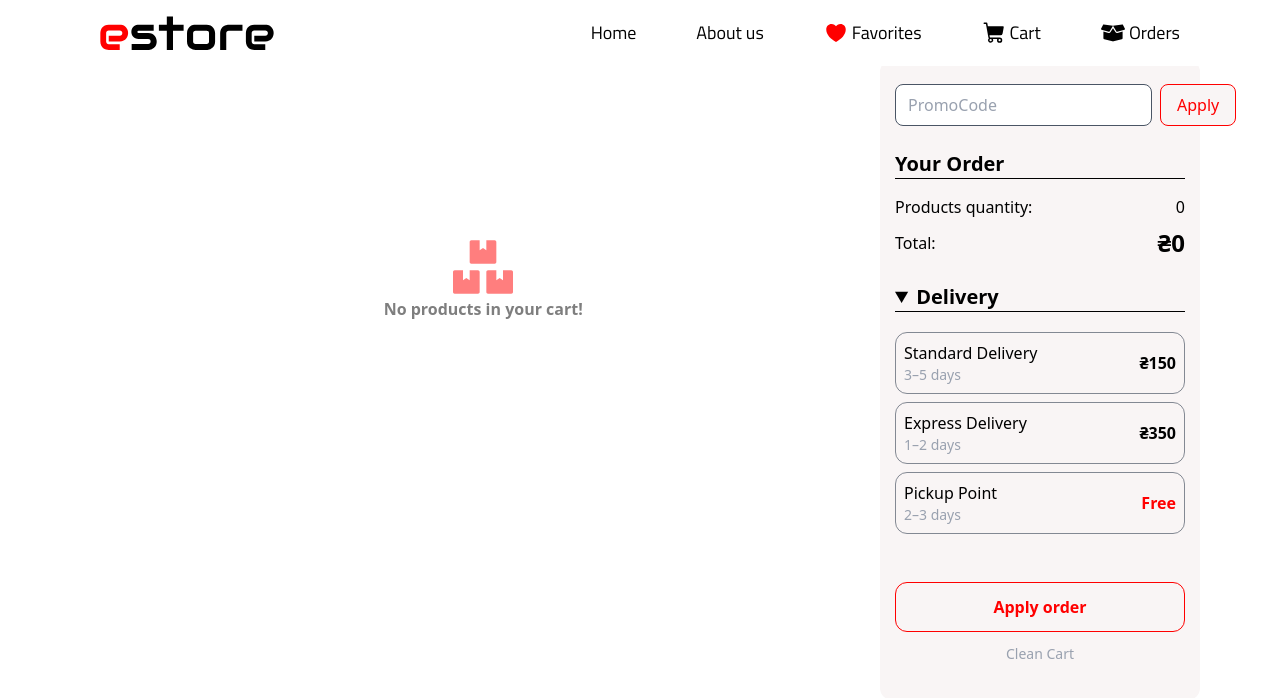
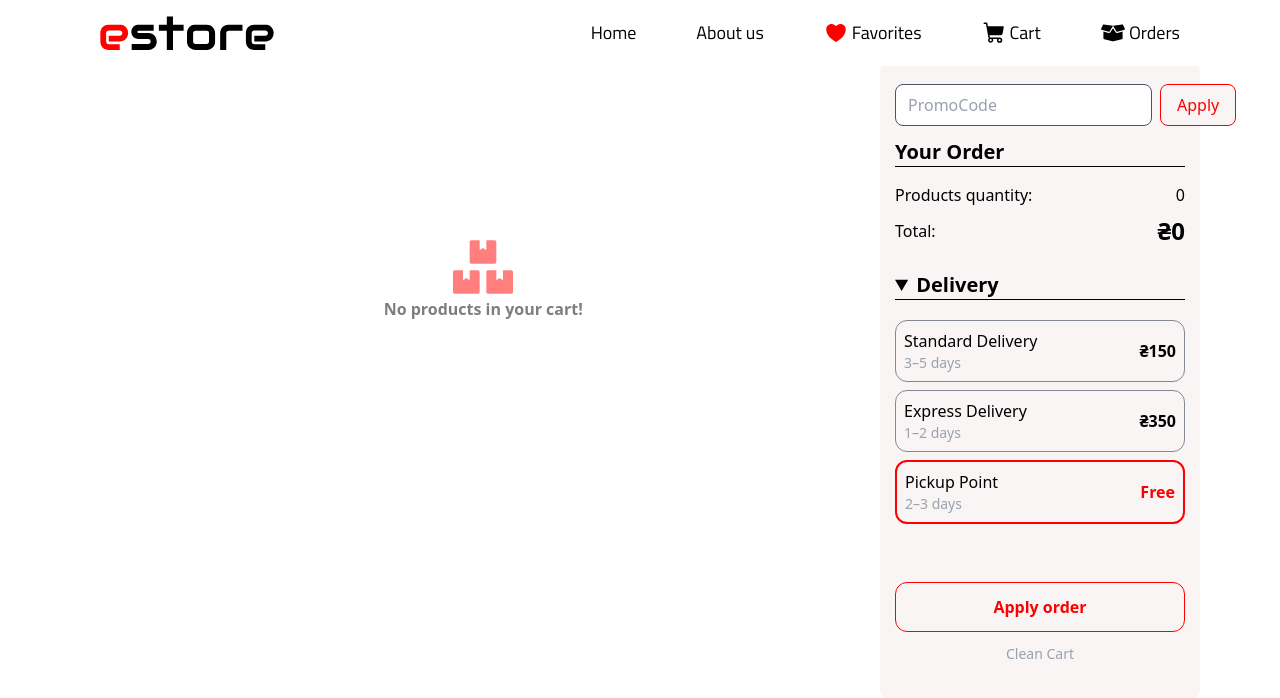
Before and after one commit to Violettalez/mini-e-commerce-store-app, a React (Vite) app: page /cart in a window 1280 px wide. Shown: the top 698 px of the page. Built offline with nearby package versions, Linux system fonts and the light colour scheme.

Commit message:
add delivery functions

```diff
--- a/src/pages/Cart.jsx
+++ b/src/pages/Cart.jsx
@@ -5,6 +5,7 @@ import {
   totalDeleteProduct,
   addPromoCode,
   cleanCart,
+  setDelivery,
 } from "../store/cartSlice";
 import { MdDeleteForever } from "react-icons/md";
 import { FaSquarePlus, FaSquareMinus } from "react-icons/fa6";
@@ -17,7 +18,7 @@ import {
 import { useState } from "react";
 
 function Cart({ data }) {
-  const { products, discount } = useSelector((state) => state.cart);
+  const { products, discount, delivery } = useSelector((state) => state.cart);
   const dispatch = useDispatch();
   const sum = useSelector(selectCartTotal);
   const totalQ = useSelector(selectCartQuantity);
@@ -78,7 +79,7 @@ function Cart({ data }) {
       </div>
 
       <div className="fixed right-20 bg-dark-weight min-h-[80vh] w-[25%] rounded-xl flex flex-col py-6 px-[15px] text-white">
-        <div className="flex gap-2 mb-6">
+        <div className="flex gap-2 mb-3">
           <input
             type="text"
             placeholder="PromoCode"
@@ -125,7 +126,15 @@ function Cart({ data }) {
             Delivery
           </summary>
           <div className="flex flex-col gap-2">
-            <div className="flex items-center justify-between rounded-xl border border-gray-700/60 p-2 hover:border-basic-red transition">
+            <div
+              className={`flex items-center justify-between rounded-xl p-2 transition
+    ${
+      delivery === 150
+        ? "border-basic-red border-2"
+        : "border border-gray-700/60 hover:border-basic-red hover:border-2"
+    }`}
+              onClick={() => dispatch(setDelivery(150))}
+            >
               <div>
                 <p className="font-medium text-basic-black">
                   Standard Delivery
@@ -135,7 +144,15 @@ function Cart({ data }) {
               <span className="font-semibold text-basic-black">₴150</span>
             </div>
 
-            <div className="flex items-center justify-between rounded-xl border border-gray-700/60 p-2 hover:border-basic-red transition">
+            <div
+              className={`flex items-center justify-between rounded-xl p-2 transition
+    ${
+      delivery === 350
+        ? "border-basic-red border-2"
+        : "border border-gray-700/60 hover:border-basic-red hover:border-2"
+    }`}
+              onClick={() => dispatch(setDelivery(350))}
+            >
               <div>
                 <p className="font-medium text-basic-black">Express Delivery</p>
                 <p className="text-sm text-gray-400">1–2 days</p>
@@ -143,7 +160,14 @@ function Cart({ data }) {
               <span className="font-semibold text-basic-black">₴350</span>
             </div>
 
-            <div className="flex items-center justify-between rounded-xl border border-gray-700/60 p-2 hover:border-basic-red transition">
+            <div
+              className={`flex items-center justify-between rounded-xl p-2 transition
+    ${delivery === 0
+      ? "border-basic-red border-2"
+      : "border border-gray-700/60 hover:border-basic-red hover:border-2"
+    }`}
+              onClick={() => dispatch(setDelivery(0))}
+            >
               <div>
                 <p className="font-medium text-basic-black">Pickup Point</p>
                 <p className="text-sm text-gray-400">2–3 days</p>
--- a/src/store/cartSlice.js
+++ b/src/store/cartSlice.js
@@ -9,8 +9,12 @@ const cartSlice = createSlice({
       { pC: "VIOLETTA27", discount: 15 },
     ],
     discount: 0,
+    delivery: 0,
   },
   reducers: {
+    setDelivery: (state, action) => {
+      state.delivery = action.payload;
+    },
     addProduct: (state, action) => {
       const existing = state.products.find((p) => p.id === action.payload.id);
       if (existing) {
@@ -41,6 +45,7 @@ const cartSlice = createSlice({
     cleanCart: (state) => {
       state.products = [];
       state.discount = 0;
+      state.delivery = 0;
     },
     addPromoCode: (state, action) => {
       const pCode = action.payload;
@@ -58,7 +63,7 @@ export const selectCartQuantity = (state) =>
 export const selectCartTotalWithDiscount = (state) => {
   const total = selectCartTotal(state);
   const discounted = total - (total / 100) * state.cart.discount;
-  return discounted > 0 ? discounted : 0;
+  return discounted > 0 ? discounted + state.cart.delivery : 0;
 };
 
 export const {
@@ -67,5 +72,6 @@ export const {
   cleanCart,
   totalDeleteProduct,
   addPromoCode,
+  setDelivery,
 } = cartSlice.actions;
 export default cartSlice.reducer;
```
